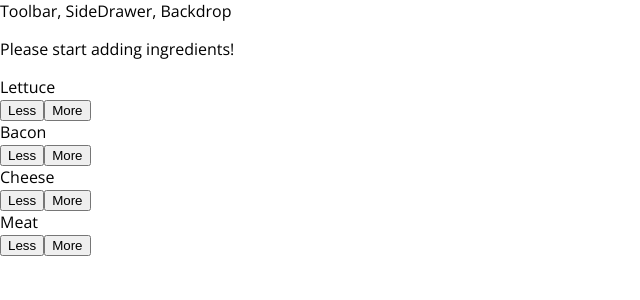
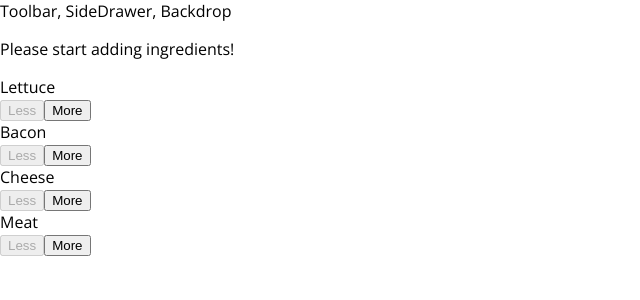
Before and after one commit to micah-rose/burger-builder-rematch, a React app: page / in a window 1280 px wide. Shown: the top 300 px of the page, without its empty margins (0-640 px from the left). Built offline with nearby package versions, Linux system fonts and the light colour scheme.

Commit message:
Created a constant variable to disabled the Less button if there are no ingredients that have been added.

```diff
--- a/src/components/Burger/BuildControls/BuildControls.js
+++ b/src/components/Burger/BuildControls/BuildControls.js
@@ -16,7 +16,8 @@
             key={ctrl.label}
             label={ctrl.label}
             added={() => props.ingredientAdded(ctrl.type)}
-            removed = {() => props.ingredientRemoved(ctrl.type)}/>
+            removed = {() => props.ingredientRemoved(ctrl.type)}
+            disabled={props.disabled[ctrl.type]}/>
         ))}
     </div>
 )
--- a/src/components/Burger/BuildControls/Controls.js
+++ b/src/components/Burger/BuildControls/Controls.js
@@ -4,7 +4,10 @@
 const Controls = ( props ) => (
     <div className={classes.Controls}>
         <div className={classes.Label}>{props.label}</div>
-        <button className={classes.Less} onClick={props.removed}>Less</button>
+        <button
+            className={classes.Less}
+            onClick={props.removed}
+            disabled={props.disabled}>Less</button>
         <button className={classes.More} onClick={props.added}>More</button>
     </div>
 );
--- a/src/containers/BurgerBuilder/BurgerBuilder.js
+++ b/src/containers/BurgerBuilder/BurgerBuilder.js
@@ -59,12 +59,21 @@
     }
 
     render(){
+
+        const disabledInfo = {
+            ...this.state.ingredients
+        };
+        for (let key in disabledInfo) {
+            disabledInfo[key] = disabledInfo[key] <= 0
+        }
+
         return (
             <Aux>
                 <Burger ingredients={this.state.ingredients}/>
                 <BuildControls
                 ingredientAdded={this.addIngredientsHandler}
-                ingredientRemoved={this.removeIngredientsHandler}/>
+                ingredientRemoved={this.removeIngredientsHandler}
+                disabled = {disabledInfo}/>
             </Aux>
         );
     }
```
